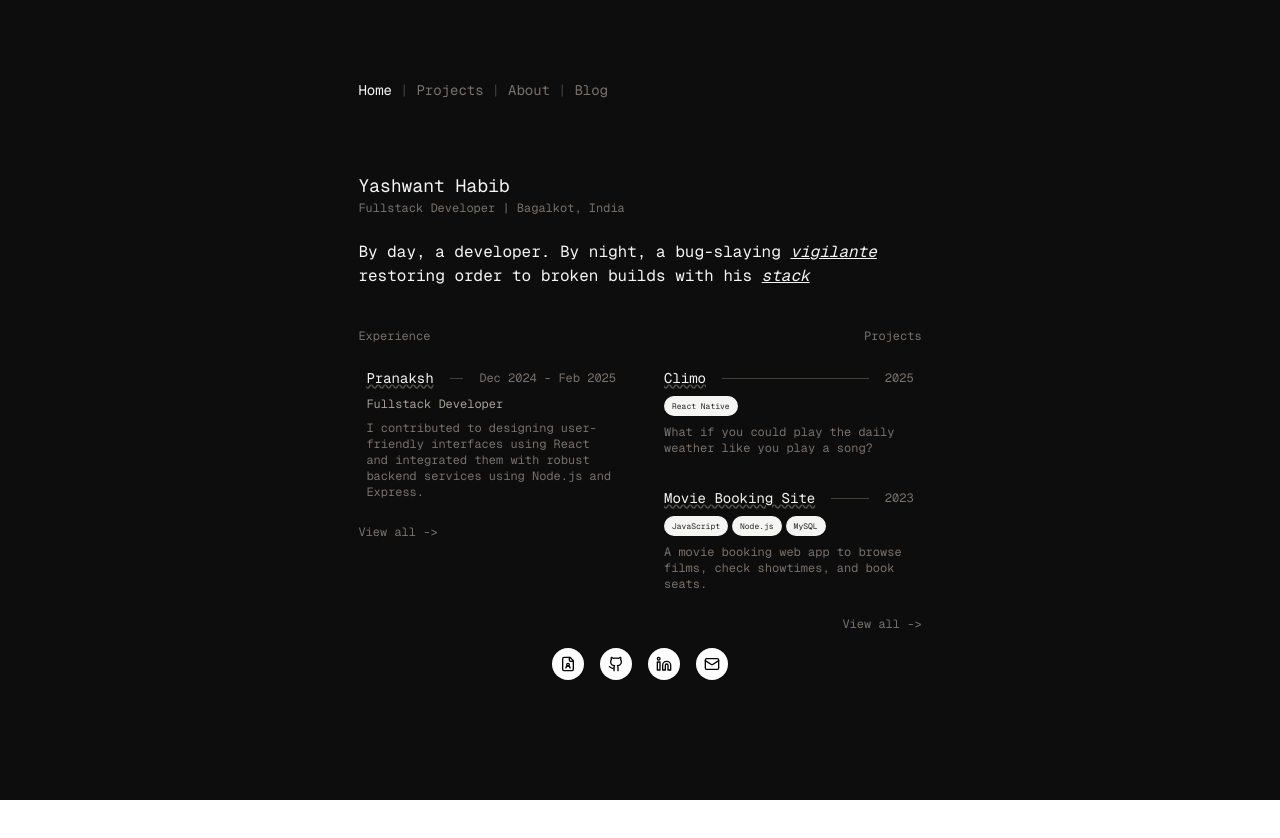
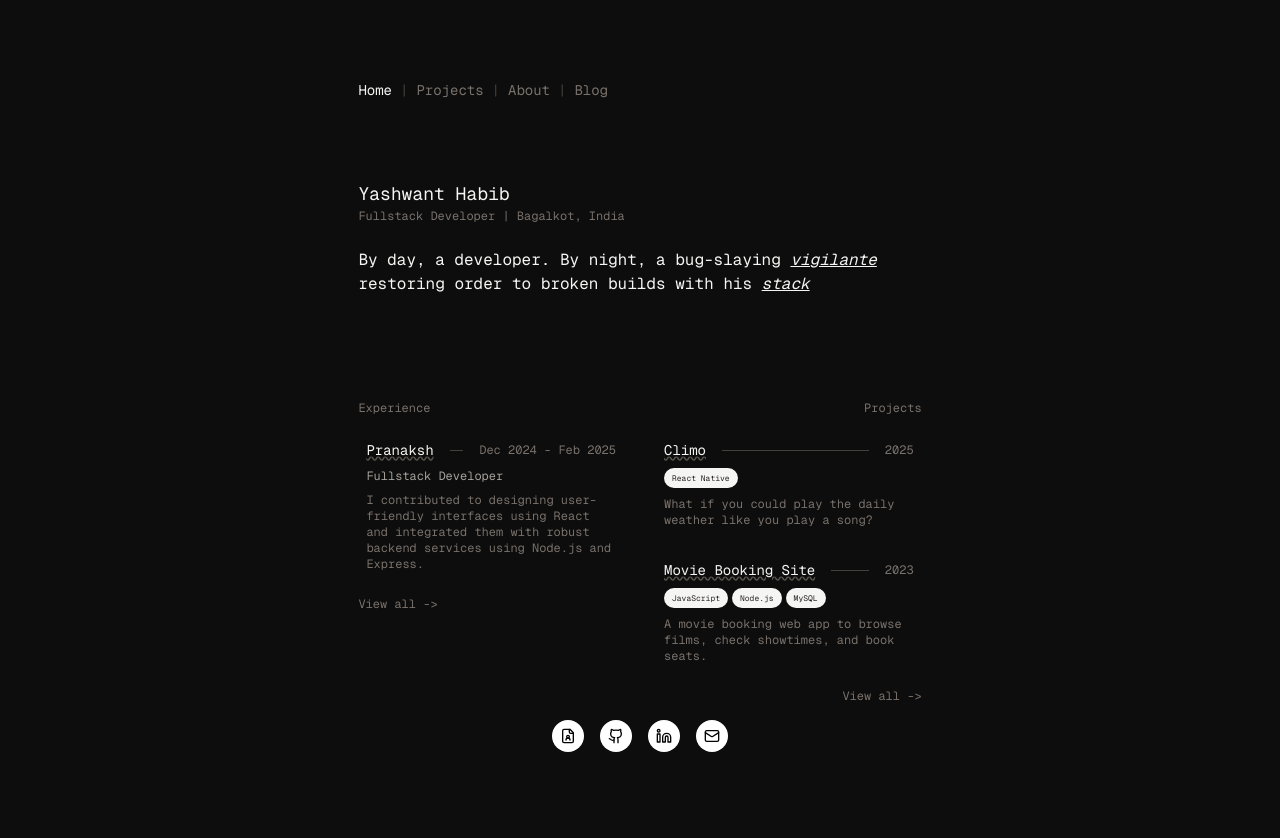
Before and after one commit to YashwantHabib/portfolio-yashwant, a Next.js app: page / in a window 1280 px wide. Shown: the top 838 px of the page. Before the commit the page ends 800 px from the top, so only its background shows below. Built offline with nearby package versions, Linux system fonts and the light colour scheme.

Commit message:
Refactor style

```diff
--- a/src/app/_components/intro.tsx
+++ b/src/app/_components/intro.tsx
@@ -9,7 +9,7 @@ export default function Intro() {
   const handleIconToggle = () => setShowIcon((prev) => !prev);
   const handleStackToggle = () => setShowStack((prev) => !prev);
   return (
-    <div className="py-4 pt-18 ">
+    <div className="py-20">
       <p className="text-lg text-stone-100">{intro.name}</p>
       <p className="text-xs text-stone-500">
         {intro.title} | {intro.location}
```
